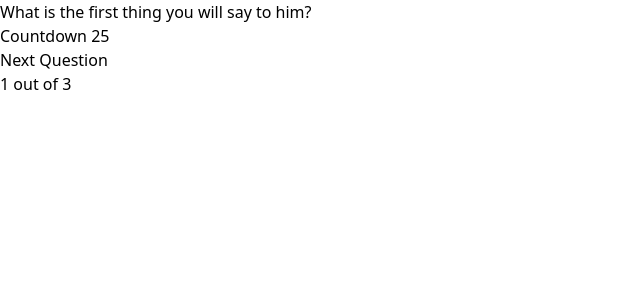
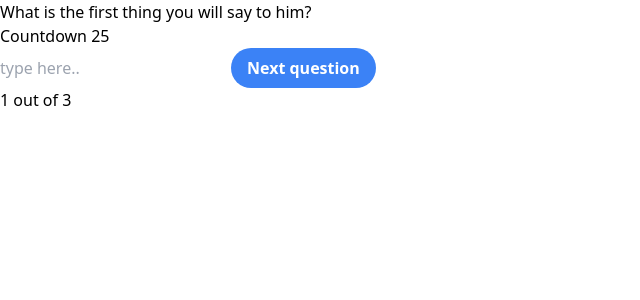
Before and after one commit to SurPun/IET-Kebbah, a Next.js app: page /survey-one/questions in a window 1280 px wide. Shown: the top 300 px of the page, without its empty margins (0-640 px from the left). Built offline with nearby package versions, Linux system fonts and the light colour scheme.

Commit message:
Refactor button and use ButtonComponent Co-authored-by: Joe-Lindie <Joe-Lindie@users.noreply.github.com>

```diff
--- a/pages/survey-one/questions.js
+++ b/pages/survey-one/questions.js
@@ -11,6 +11,7 @@
 // [ ] * Dictation option
 
 import { useState } from "react";
+import ButtonCom from "../../components/ButtonCom";
 import CountdownTimer from "../../components/CountdownTimer";
 
 
@@ -20,7 +21,6 @@ export default function Questions() {
     <>
       {questionOptions(questionNumber, setQuestionNumber)}
     </>
-
   );
 }
 
@@ -32,7 +32,9 @@ function questionOptions(number, func) {
         <>
           <p>What is the first thing you will say to him?</p>
           < CountdownTimer key={number} sec={30} />
-          <button onClick={() => func(2)}>Next Question</button>
+          <input type='text' placeholder="type here.."></input>
+          <ButtonCom btnName={"Next question"} BtnOnClick={() => func(2)} />
+
           <p>1 out of 3</p>
         </>
       )
@@ -41,7 +43,9 @@ function questionOptions(number, func) {
         <>
           <p>What assumptions will you make of him?</p>
           < CountdownTimer key={number} sec={30} />
-          <button onClick={() => func(3)}>Next Question</button>
+          <input type='text' placeholder="type here.."></input>
+          <ButtonCom btnName={"Next question"} BtnOnClick={() => func(3)} />
+
           <p> 2 out of 3</p>
 
         </>
@@ -51,7 +55,9 @@ function questionOptions(number, func) {
         <>
           <p>Will your main objective be to stop and search or stop and account and why?</p>
           < CountdownTimer key={number} sec={30} />
-          <button onClick={() => func(0)}>Submit Survey</button>
+          <input type='text' placeholder="type here.."></input>
+          <ButtonCom btnName={"Finish Survey"} btnLink="/training/intro" BtnOnClick={() => func(0)} />
+
           <p>3 out of 3</p>
 
         </>
```
